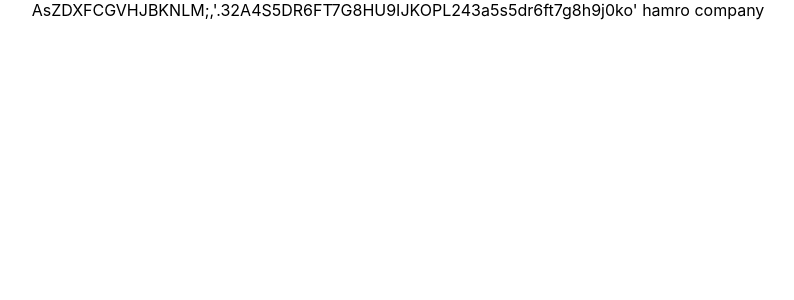
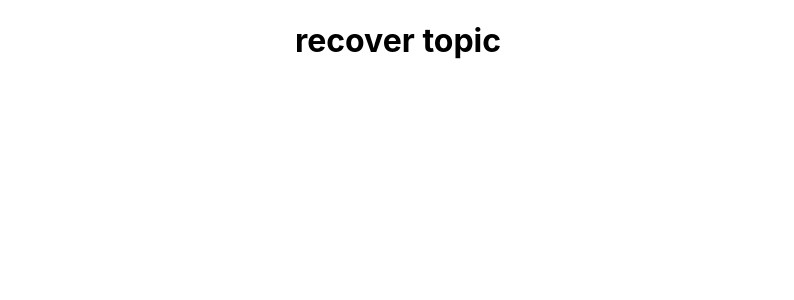
Before and after one commit to 8969ashish/recover-topic, a React (Create React App) app: page / in a window 1280 px wide. Shown: the top 300 px of the page, without its empty margins (242-1036 px from the left). Built offline with nearby package versions, Linux system fonts and the light colour scheme.

Commit message:
done tailwindcss

```diff
--- a/src/App.js
+++ b/src/App.js
@@ -4,7 +4,7 @@ import './App.css';
 function App() {
   return (
     <div className="App">
-    AsZDXFCGVHJBKNLM;,'.32A4S5DR6FT7G8HU9IJKOPL243a5s5dr6ft7g8h9j0ko'     hamro company
+   <h1  className='bg-slate-800' >recover topic </h1>
     </div>
   );
 }
```
